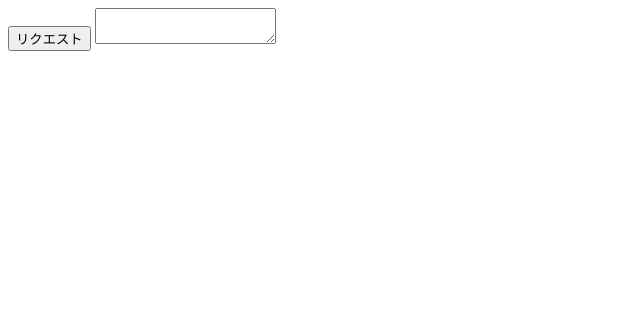
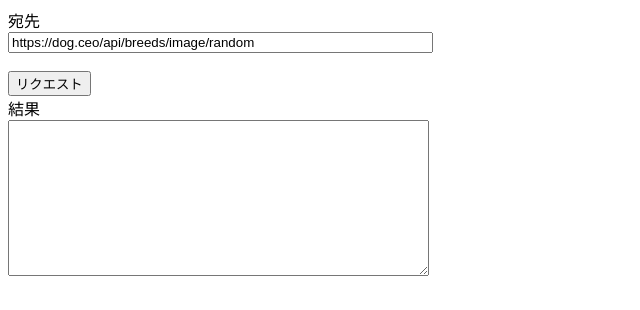
Before and after one commit to yfujii01/FetchSample, a plain HTML site: page index.html in a window 1280 px wide. Shown: the whole page, without its empty margins (0-640 px from the left). Drawn offline with Linux system fonts and the light colour scheme.

Commit message:
Update index.html

```diff
--- a/index.html
+++ b/index.html
@@ -1,20 +1,33 @@
 <html>
+
 <head></head>
+
 <body>
-    <input type="button" value="リクエスト" onclick="exec();" />
-    <textarea id="area"></textarea>
+    <div>宛先</div>
+    <div><input id="url" type="text" value="https://dog.ceo/api/breeds/image/random" / size="50"></div>
+    <br>
+    <div><input type="button" value="リクエスト" onclick="exec();" /></div>
+    <div>結果</div>
+    <div><textarea id="area" rows="10" cols="50"></textarea></div>
 
     <script>
         async function exec() {
             // APIサイトのURL
-            var url = 'https://dog.ceo/api/breeds/image/random';
+            var url = document.querySelector('#url').value;
 
             // リクエスト
-            var res = await (await fetch(url)).json();
+            try {
+                var res = await fetch(url);
+                var text = await res.text();
 
-            // 結果をテキストエリアに表示
-            document.querySelector('#area').value = JSON.stringify(res);
+                // 結果をテキストエリアに表示(正常)
+                document.querySelector('#area').value = text;
+            } catch (err) {
+                // 結果をテキストエリアに表示(失敗)
+                document.querySelector('#area').value = err;
+            }
         }
     </script>
 </body>
+
 </html>
```
